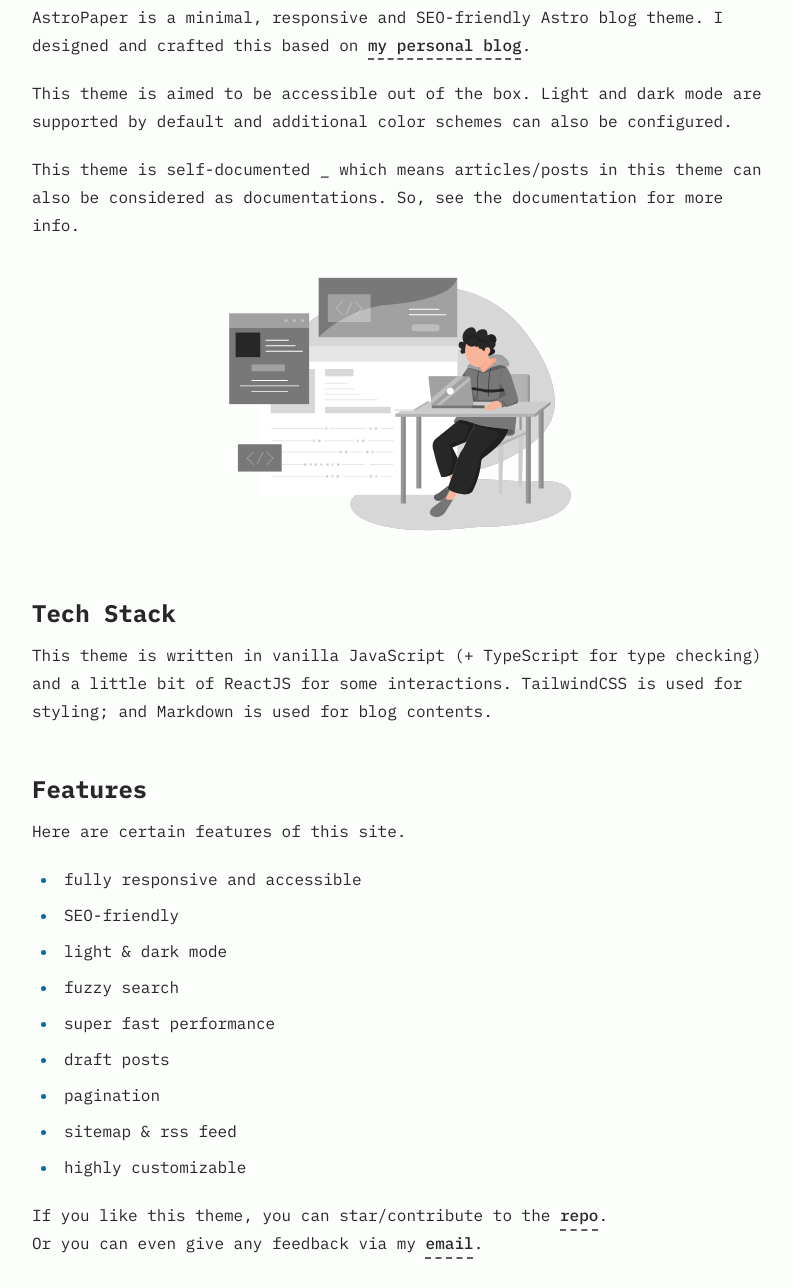
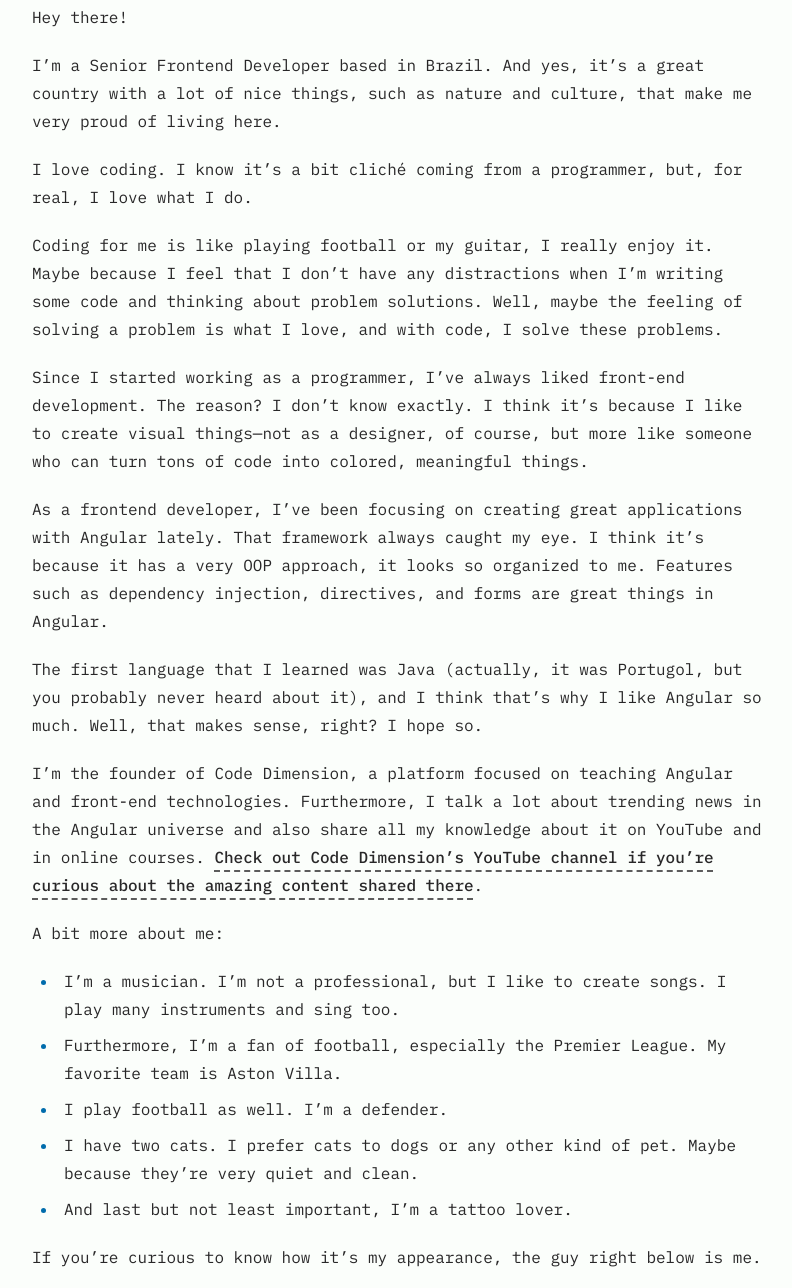
Before and after one commit to henriquecustodia/my-website, an Astro site: page /about in a window 1280 px wide. Shown: the part 306-1594 px from the top of the page, without its empty margins (240-1032 px from the left). Built offline with nearby package versions, Linux system fonts and the light colour scheme; Astro itself is replaced by a stand-in of ours.

Commit message:
feat: add about me content

```diff
--- a/src/pages/about.md
+++ b/src/pages/about.md
@@ -1,36 +1,39 @@
 ---
 layout: ../layouts/AboutLayout.astro
-title: "About"
+title: "About Me"
 ---
 
-AstroPaper is a minimal, responsive and SEO-friendly Astro blog theme. I designed and crafted this based on [my personal blog](https://satnaing.dev/blog).
+Hey there!
 
-This theme is aimed to be accessible out of the box. Light and dark mode are supported by
-default and additional color schemes can also be configured.
+I'm a Senior Frontend Developer based in Brazil. And yes, it's a great country with a lot of nice things, such as nature and culture, that make me very proud of living here.
 
-This theme is self-documented \_ which means articles/posts in this theme can also be considered as documentations. So, see the documentation for more info.
+I love coding. I know it's a bit cliché coming from a programmer, but, for real, I love what I do.
 
-<div>
-  <img src="/assets/dev.svg" class="sm:w-1/2 mx-auto" alt="coding dev illustration">
+Coding for me is like playing football or my guitar, I really enjoy it. Maybe because I feel that I don't have any distractions when I'm writing some code and thinking about problem solutions. Well, maybe the feeling of solving a problem is what I love, and with code, I solve these problems.
+
+Since I started working as a programmer, I've always liked front-end development. The reason? I don't know exactly. I think it's because I like to create visual things—not as a designer, of course, but more like someone who can turn tons of code into colored, meaningful things.
+
+As a frontend developer, I've been focusing on creating great applications with Angular lately. That framework always caught my eye. I think it's because it has a very OOP approach, it looks so organized to me. Features such as dependency injection, directives, and forms are great things in Angular.
+
+The first language that I learned was Java (actually, it was Portugol, but you probably never heard about it), and I think that's why I like Angular so much. Well, that makes sense, right? I hope so.
+
+I'm the founder of Code Dimension, a platform focused on teaching Angular and front-end technologies. Furthermore, I talk a lot about trending news in the Angular universe and also share all my knowledge about it on YouTube and in online courses. [Check out Code Dimension's YouTube channel if you're curious about the amazing content shared there](https://www.youtube.com/@code.dimension).
+
+A bit more about me:
+
+- I'm a musician. I'm not a professional, but I like to create songs. I play many instruments and sing too.
+- Furthermore, I'm a fan of football, especially the Premier League. My favorite team is Aston Villa.
+- I play football as well. I'm a defender.
+- I have two cats. I prefer cats to dogs or any other kind of pet. Maybe because they're very quiet and clean.
+- And last but not least important, I'm a tattoo lover.
+
+If you're curious to know how it's my appearance, the guy right below is me.
+
+<div class="flex flex-wrap">
+  <img class="w-[300px]" src="/me.jpg">
+  <img class="w-[300px]" src="/me2.jpg">
 </div>
 
-## Tech Stack
+I think that's all for now. Don't hesitate to reach out to me by [email](mailto:martinshenrique8@gmail.com) or direct message on [LinkedIn](https://www.linkedin.com/in/henriquecustodia/), whether you want to talk about any subject.
 
-This theme is written in vanilla JavaScript (+ TypeScript for type checking) and a little bit of ReactJS for some interactions. TailwindCSS is used for styling; and Markdown is used for blog contents.
-
-## Features
-
-Here are certain features of this site.
-
-- fully responsive and accessible
-- SEO-friendly
-- light & dark mode
-- fuzzy search
-- super fast performance
-- draft posts
-- pagination
-- sitemap & rss feed
-- highly customizable
-
-If you like this theme, you can star/contribute to the [repo](https://github.com/satnaing/astro-paper).
-Or you can even give any feedback via my [email](mailto:contact@satnaing.dev).
+Thank you for reading up to this point, and enjoy the journey!
```
Also changed, not shown: public/me.jpg (added), public/me2.jpg (added).
